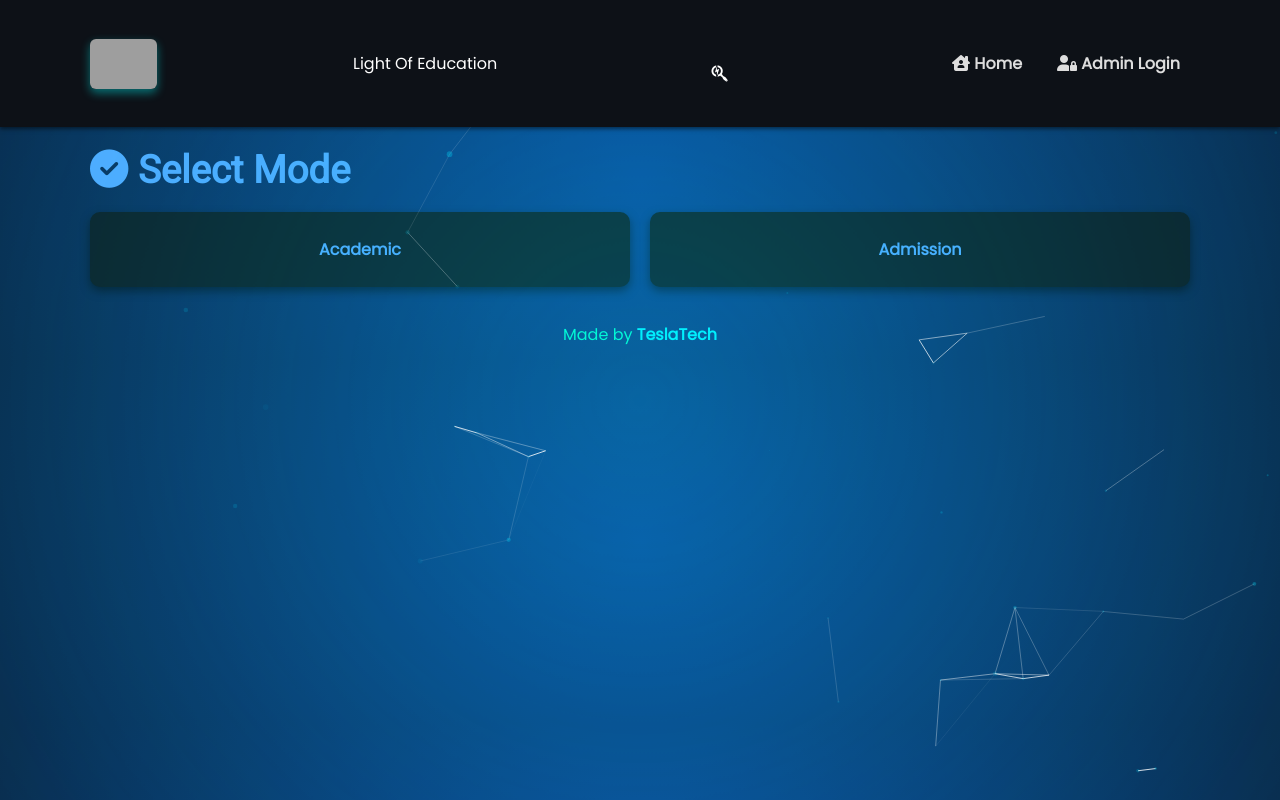
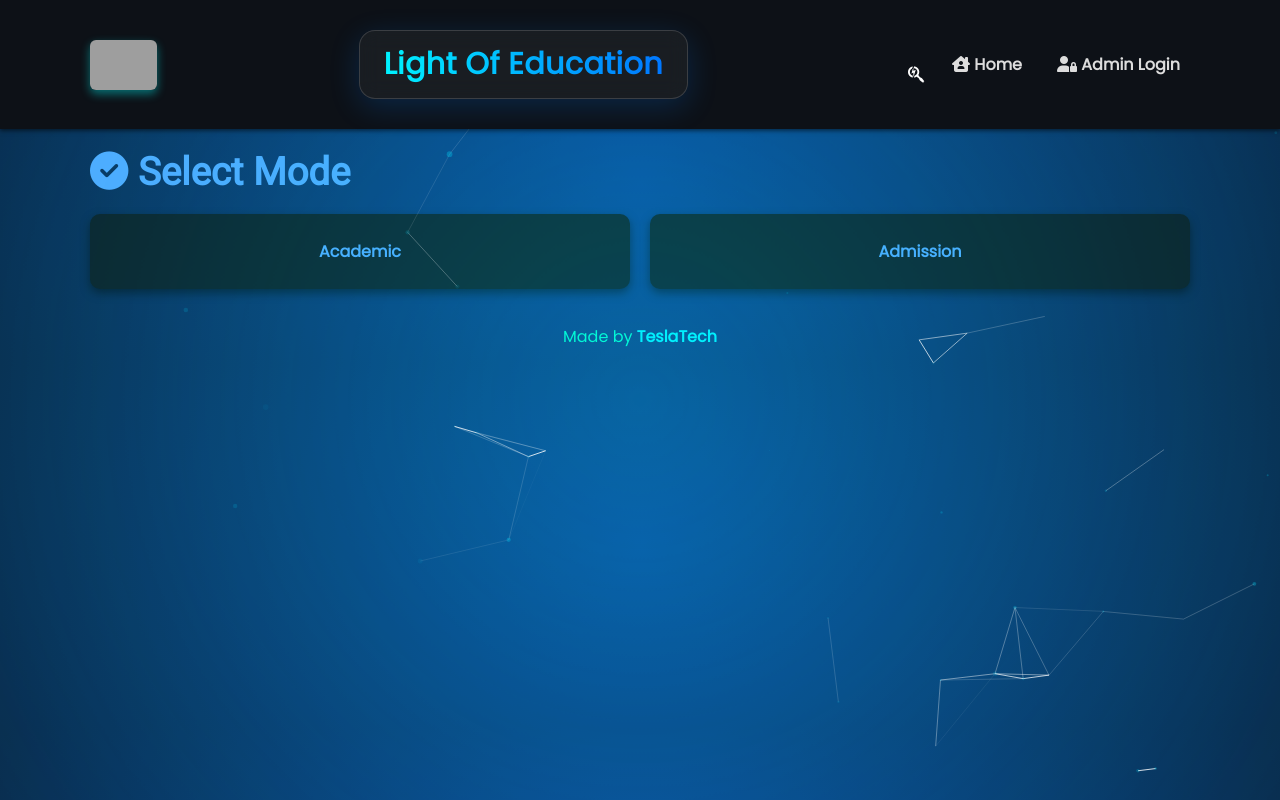
Before and after one commit to TeslaTech369/LOEPDFupload, a Flask app: page / in a window 1280 px wide. Run offline with Flask 3, Linux system fonts and the light colour scheme; some libraries are stand-ins or nearby versions; grey boxes are pictures that could not be loaded.

Commit message:
Update base.html

```diff
--- a/templates/base.html
+++ b/templates/base.html
@@ -16,7 +16,12 @@
     <div class="container nav-container">
       <a href="{{ url_for('home') }}" class="logo">
           <img src="https://i.postimg.cc/kMv1v8M5/photo_2025-05-17_01-14-27.jpg" alt="PDF Repo Logo" class="logo-img" />
-      </a>Light Of Education
+      </a>
+
+<div class="brand-text-box">
+  <span class="brand-text">Light Of Education</span>
+</div>
+
       <div class="search-container">
   <button id="search-icon" aria-label="Search">
     <i class="fa-brands fa-searchengin"></i>
```
